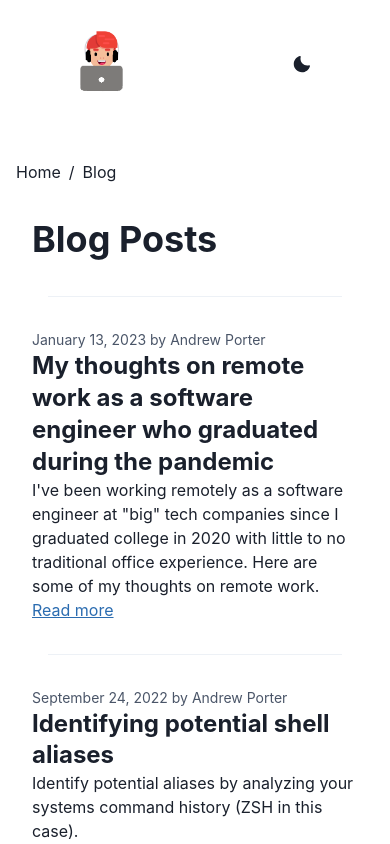
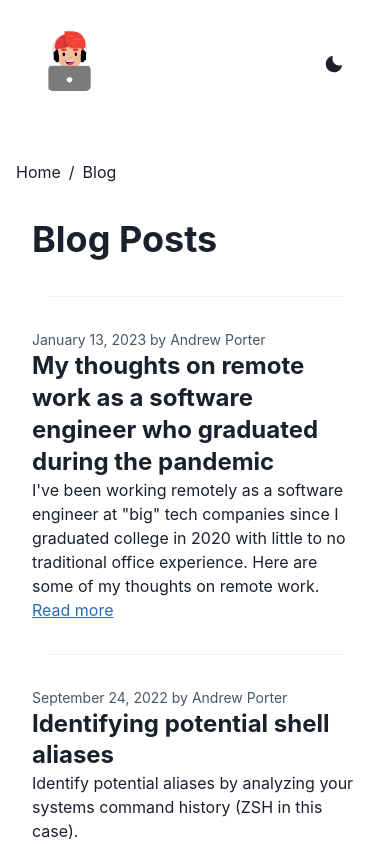
Before and after one commit to AndrewRPorter/website, a Next.js app: page /blog in a window 390 px wide. Shown: the top 844 px of the page. Built offline with nearby package versions, Linux system fonts and the light colour scheme.

Commit message:
Fix header padding on mobile

```diff
--- a/components/navigation/header.tsx
+++ b/components/navigation/header.tsx
@@ -7,7 +7,7 @@ export default function Header() {
   const { colorMode, toggleColorMode } = useColorMode()
   return (
     <Box as="header">
-      <Box px={16} py={8}>
+      <Box px={{ base: 8, md: 16 }} py={8}>
         <Flex h={16} alignItems="center" justifyContent="space-between">
           <Link href="/" passHref>
             <Image
@@ -15,6 +15,7 @@ export default function Header() {
               width={75}
               height={75}
               alt="programmer icon representing myself"
+              priority
             />
           </Link>
 
```
